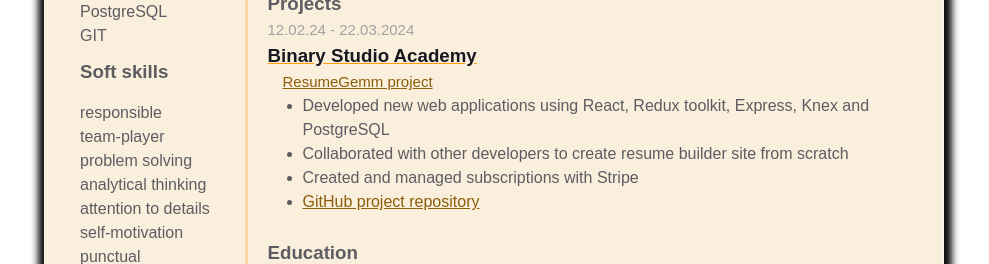
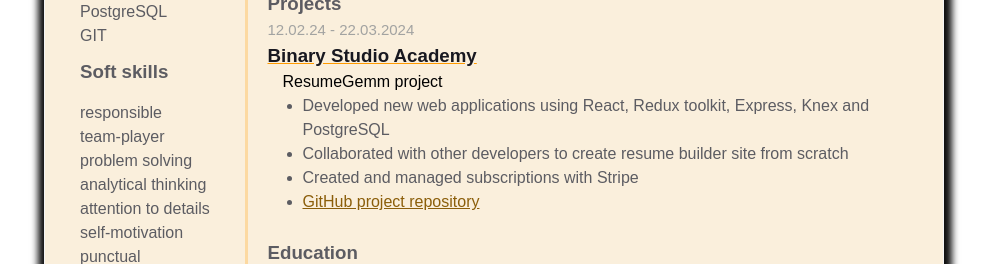
Before and after one commit to ValentinaTenus/my-resume, a plain HTML site: page index.html in a window 1280 px wide. Shown: the part 779-1043 px from the top of the page, without its empty margins (146-1135 px from the left). Drawn offline with Linux system fonts and the light colour scheme.

Commit message:
delete link

```diff
--- a/index.html
+++ b/index.html
@@ -307,10 +307,8 @@
                     <h3 class="experiences__company-header-name">Binary Studio Academy</h3>
                   </div>
 
-                  <div class="experiences__company-project">
-                    <span class="experiences__company-project-role"
-                    ><a href="https://resumegemm.space/">ResumeGemm project</a></span
-                    >
+                  <div class="experiences__company-project"
+                  >ResumeGemm project</span>
                     <ul class="experiences__company-project-responsibilities">
                       <li>Developed new web applications using React, Redux toolkit, Express, Knex and PostgreSQL</li>
                       <li>Collaborated with other developers to create resume builder site  from scratch</li>
```
